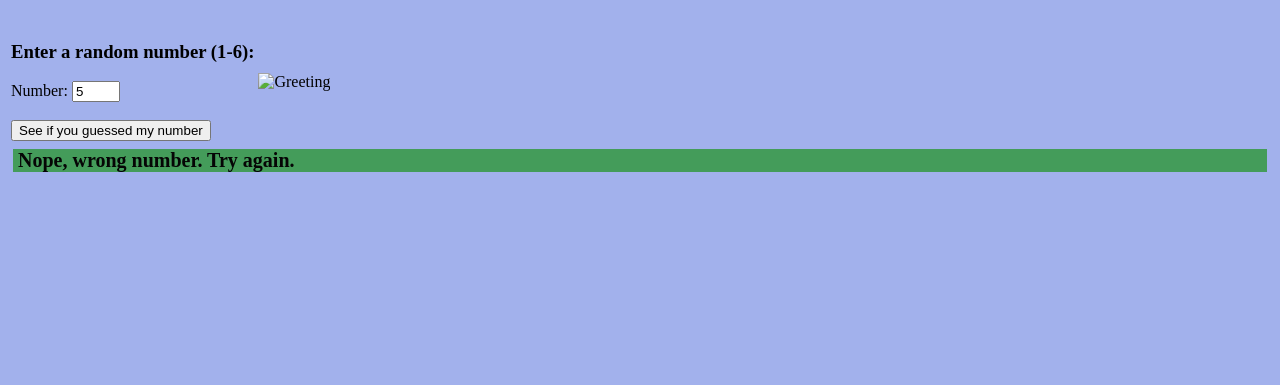
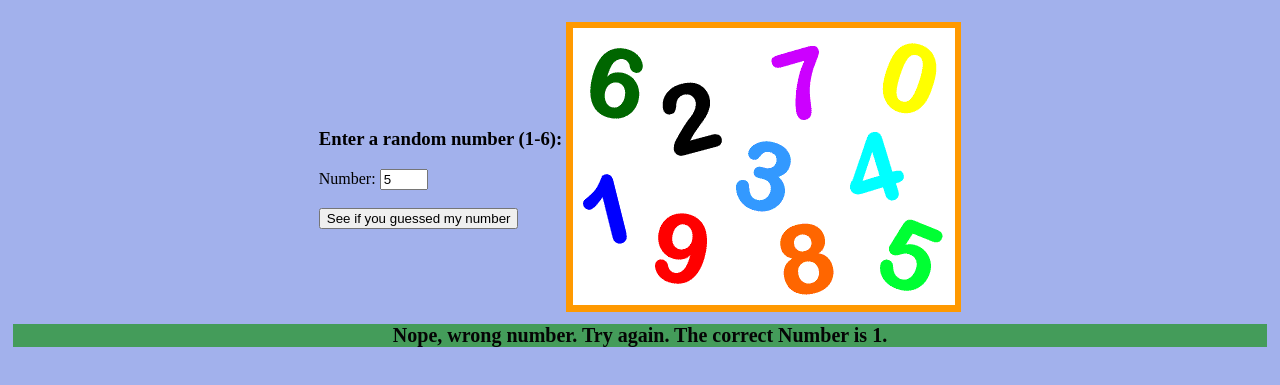
Before and after one commit to ICS2O-Programming-BraydenM/Unit4-01-HTML-GuessMyNumber, a plain HTML site: page index.html in a window 1280 px wide. Both pictures are taken after typing "5" into the empty fields and a click on the input "See if you guessed my number". Shown: the part 141-526 px from the top of the page. Drawn offline with Linux system fonts and the light colour scheme.

Commit message:
fixed css

```diff
--- a/css/style.css
+++ b/css/style.css
@@ -1,5 +1,5 @@
 /* Created by: Brayden MacMillan
-* Created on: Mar 2022
+* Created on: April 2022
 * This CSS file defines the style for index.html
 * ICS2O-Unit4-01-HTML-GuessMyNumber
 */
--- a/index.html
+++ b/index.html
@@ -1,7 +1,7 @@
 <!DOCTYPE html>
 <html>
   <head>
-<!-- metdata -->
+<!-- metadata -->
     <meta charset="utf-8">
     <meta name="description" content="User Input, with JavaScript">
     <meta name="keywords" content="immaculata, ics2o">
@@ -12,11 +12,13 @@
     <link rel="icon" type="image/png" sizes="32x32" href="./fav_index/favicon-32x32.png">
     <link rel="icon" type="image/png" sizes="16x16" href="./fav_index/favicon-16x16.png">
     <link rel="manifest" href="./fav_index/site.webmanifest">
+<!-- Link to CSS file -->
     <link rel="stylesheet" href="./css/style.css">
     <title>Guess my number</title>
   </head>
   <body>
-<!-- adding a JavaScvript button that says good morning -->
+    <center>
+<!-- adding a JavaScript button that generates a random number-->
     <script src="./js/script.js"></script>
     <h1>Guess my number game</h1>
 		<table>
@@ -31,7 +33,7 @@
 				</td>
 				<td>
 <!-- adding an image -->
-					<img src="./images/greeting.jpg" alt="Greeting" width="50%">
+					<img src="./images/number.gif" alt="Greeting" width="100%">
 				</td>
 			</tr>
 		</table>
@@ -40,5 +42,6 @@
 			<div id="greeting">
 			</div>
 		</div>
+    </center>
   </body>
 </html>
--- a/js/script.js
+++ b/js/script.js
@@ -6,7 +6,7 @@
 
 "use strict"
 
-// This function displays a greeting based on the hour of the day
+// This function displays a statement to see whether or not you guessed the program's correct randomly generated number
 
 function displayGreeting () {
   // declare constants
@@ -15,18 +15,17 @@ function displayGreeting () {
 
   let correct = Math.floor((Math.random()*MAX)+MIN);
 
-	// get user input
+	// get user input (number 1-6 from user)
 	let number = parseInt(document.getElementById('number').value)
 
-  // determine the greeting based on the hour of the day in 24-hour format
+  // if statements, if number is correct, display a message that tells them so, if number is incorrect, display a message that tells them so
 	if (number == correct) {
-		let greeting = "You are right, that was the number I chose!"
+		let greeting = "You are right, that is the correct random number"
     document.getElementById('greeting').innerHTML = greeting
 	}
 
   else {
     let greeting = "Nope, wrong number. Try again."
-    document.getElementById('greeting').innerHTML = greeting
+    document.getElementById('greeting').innerHTML = greeting + " The correct Number is " + correct + "."
   }
-
 }
```
Also changed, not shown: fav_index/android-chrome-192x192.png (added), fav_index/android-chrome-512x512.png (added), fav_index/apple-touch-icon.png (added), fav_index/favicon-16x16.png (added), fav_index/favicon-32x32.png (added), fav_index/favicon.ico (added), fav_index/site.webmanifest (added), images/number.gif (added).
